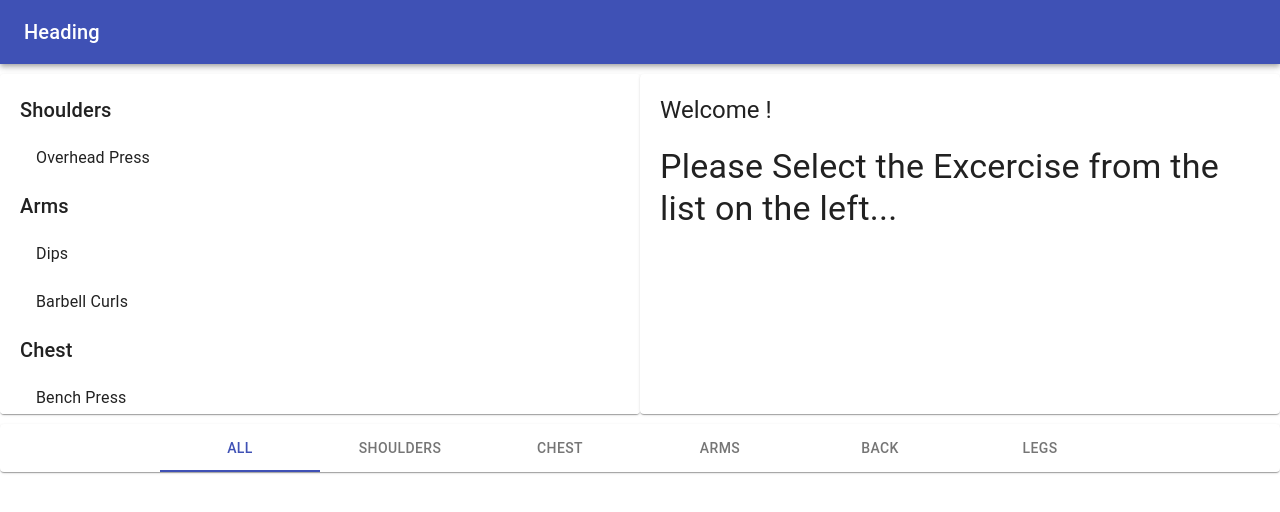
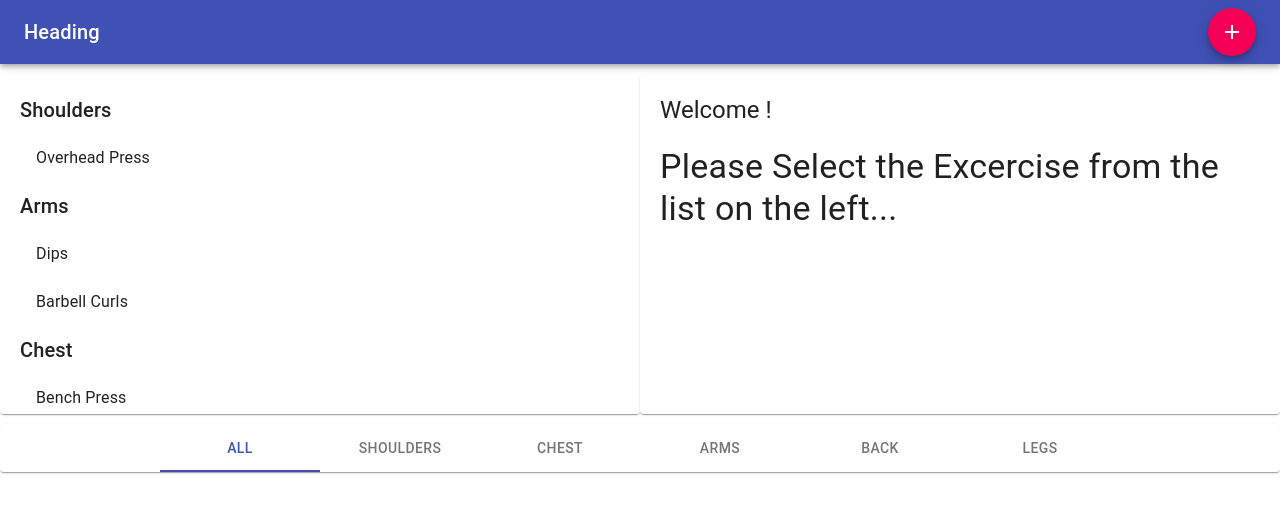
Before and after one commit to singharpan/MaterialUI, a React (Create React App) app: page / in a window 1280 px wide. Shown: the top 512 px of the page. Built offline with nearby package versions, Linux system fonts and the light colour scheme.

Commit message:
dialog used

```diff
--- a/src/App.js
+++ b/src/App.js
@@ -4,6 +4,7 @@ import Footer from "./Footer";
 import Header from "./Header";
 import MainBody from "./MainBody";
 import { muscles, excercises } from "./store/store";
+import Dialogs from "./Dialogs/dialogs";
 
 class App extends Component {
   state = {
@@ -50,6 +51,7 @@ class App extends Component {
           category={category}
           onSelect={this.handleExerciseSelected}
         />
+
         <Footer
           muscles={muscles}
           category={category}
--- /dev/null
+++ b/src/Dialogs/dialogs.js
@@ -0,0 +1,59 @@
+import React, { useState } from "react";
+import Button from "@material-ui/core/Button";
+import TextField from "@material-ui/core/TextField";
+import Dialog from "@material-ui/core/Dialog";
+import DialogActions from "@material-ui/core/DialogActions";
+import DialogContent from "@material-ui/core/DialogContent";
+import DialogContentText from "@material-ui/core/DialogContentText";
+import DialogTitle from "@material-ui/core/DialogTitle";
+import Fab from "@material-ui/core/Fab";
+import AddIcon from "@material-ui/icons/Add";
+
+const Dialogs = () => {
+  const [a, b] = useState(false);
+
+  const handleClose = () => {
+    b(false);
+  };
+  const handleClickOpen = () => {
+    b(true);
+  };
+  return (
+    <React.Fragment>
+      <Fab
+        color="secondary"
+        size="medium"
+        aria-label="add"
+        onClick={handleClickOpen}
+      >
+        <AddIcon />
+      </Fab>
+      <Dialog
+        open={a}
+        onClose={handleClose}
+        aria-labelledby="form-dialog-title"
+      >
+        <DialogTitle id="form-dialog-title">Create A new Excercise</DialogTitle>
+        <DialogContent>
+          <DialogContentText>Please Fill out below form:</DialogContentText>
+          <form></form>
+          <TextField
+            autoFocus
+            margin="dense"
+            id="name"
+            label="Email Address"
+            type="email"
+            fullWidth
+          />
+        </DialogContent>
+        <DialogActions>
+          <Fab color="primary" aria-label="add">
+            <AddIcon />
+          </Fab>
+        </DialogActions>
+      </Dialog>
+    </React.Fragment>
+  );
+};
+
+export default Dialogs;
--- a/src/Header.js
+++ b/src/Header.js
@@ -1,13 +1,15 @@
 import React from "react";
 import { AppBar, Toolbar, Typography } from "@material-ui/core";
+import Dialogs from "./Dialogs/dialogs";
 const Header = () => {
   return (
     <React.Fragment>
       <AppBar position="static">
         <Toolbar>
-          <Typography variant="h6" color="inherit">
+          <Typography variant="h6" color="inherit" style={{ flex: 1 }}>
             Heading
           </Typography>
+          <Dialogs />
         </Toolbar>
       </AppBar>
     </React.Fragment>
```
